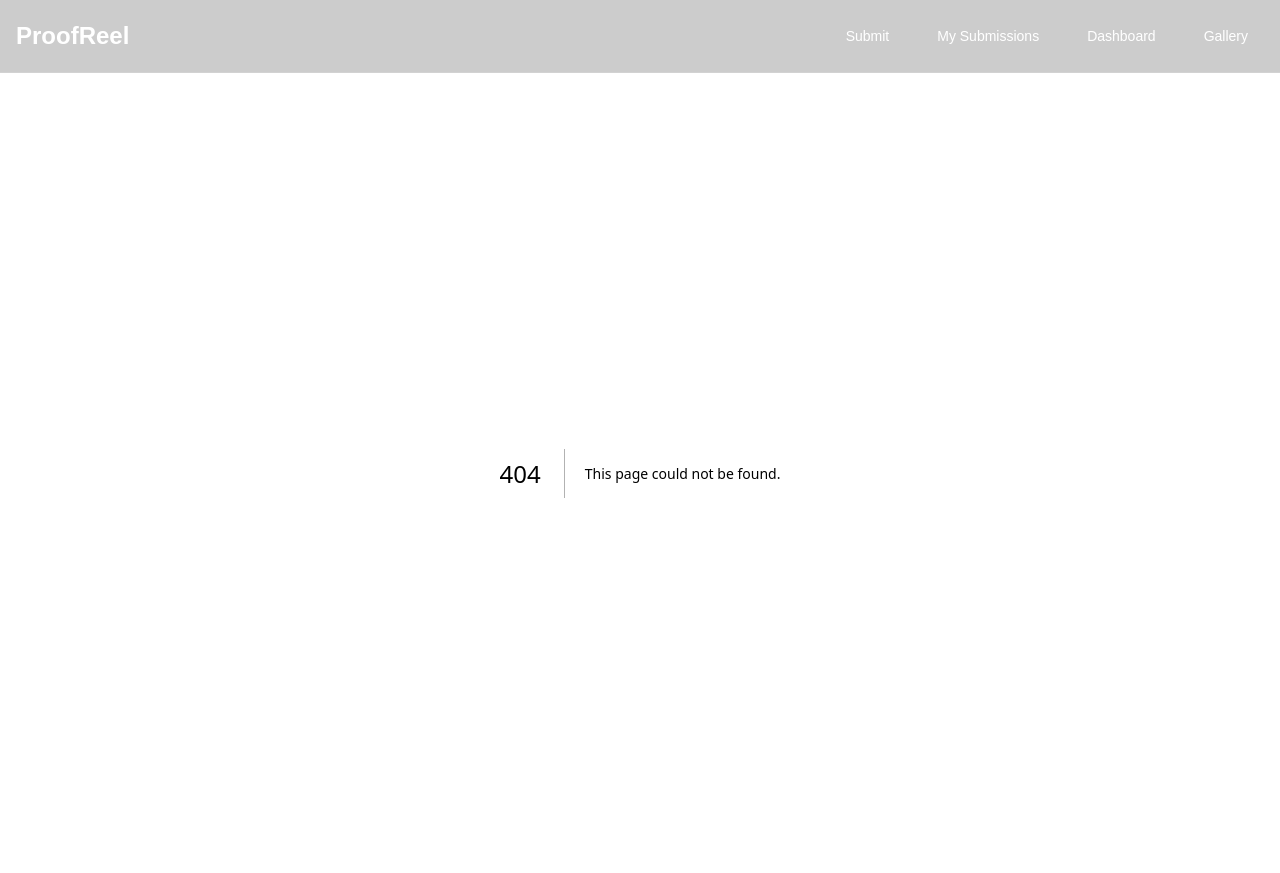
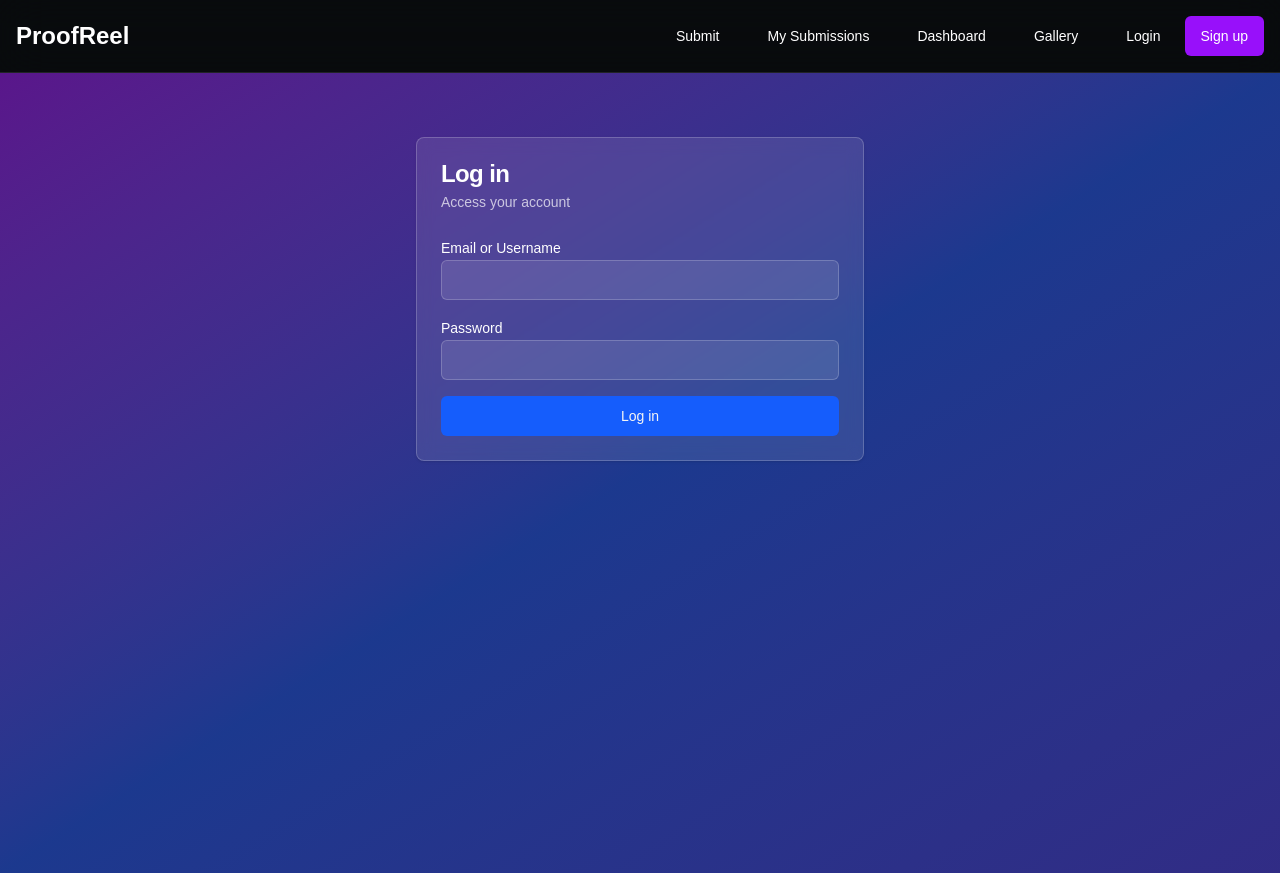
Before and after one commit to okxalt/Ez, a Next.js app in the folder web/: page /login in a window 1280 px wide. Before the commit this address had no page. Built offline with nearby package versions, Linux system fonts and the light colour scheme; no server answers.

Commit message:
Add login, signup, and auth menu
Co-authored-by: ojas110311 <ojas110311@gmail.com>

```diff
--- a/web/package.json
+++ b/web/package.json
@@ -38,7 +38,8 @@
     "react-player": "^3.3.3",
     "sonner": "^2.0.7",
     "swr": "^2.3.6",
-    "tailwind-merge": "^3.3.1"
+    "tailwind-merge": "^3.3.1",
+    "bcryptjs": "^2.4.3"
   },
   "devDependencies": {
     "@eslint/eslintrc": "^3",
@@ -50,7 +51,8 @@
     "eslint-config-next": "15.5.4",
     "prisma": "^6.17.1",
     "tailwindcss": "^4",
-    "typescript": "^5"
+    "typescript": "^5",
+    "@types/bcryptjs": "^2.4.6"
   },
   "engines": {
     "node": ">=18"
--- a/web/src/app/dashboard/page.tsx
+++ b/web/src/app/dashboard/page.tsx
@@ -1,3 +1,4 @@
+"use client";
 import Link from 'next/link';
 import { Button } from '@/components/ui/button';
 import { Card, CardContent, CardDescription, CardHeader, CardTitle } from '@/components/ui/card';
--- a/web/src/app/layout.tsx
+++ b/web/src/app/layout.tsx
@@ -3,6 +3,7 @@ import { Geist, Geist_Mono } from "next/font/google";
 import "./globals.css";
 import Link from "next/link";
 import { Button } from "@/components/ui/button";
+import AuthMenu from "@/components/AuthMenu";
 
 const geistSans = Geist({
   variable: "--font-geist-sans",
@@ -54,6 +55,7 @@ export default function RootLayout({
                     Gallery
                   </Button>
                 </Link>
+                <AuthMenu />
               </nav>
             </div>
           </header>
--- /dev/null
+++ b/web/src/app/login/page.tsx
@@ -0,0 +1,64 @@
+'use client';
+
+import { useState } from 'react';
+import { Card, CardContent, CardHeader, CardTitle, CardDescription } from '@/components/ui/card';
+import { Input } from '@/components/ui/input';
+import { Label } from '@/components/ui/label';
+import { Button } from '@/components/ui/button';
+import { toast } from 'sonner';
+import { useRouter } from 'next/navigation';
+
+export default function LoginPage() {
+  const router = useRouter();
+  const [emailOrUsername, setEmailOrUsername] = useState('');
+  const [password, setPassword] = useState('');
+  const [loading, setLoading] = useState(false);
+
+  const onSubmit = async (e: React.FormEvent) => {
+    e.preventDefault();
+    setLoading(true);
+    try {
+      const res = await fetch('/api/auth/login', {
+        method: 'POST',
+        headers: { 'Content-Type': 'application/json' },
+        body: JSON.stringify({ emailOrUsername, password }),
+      });
+      const data = await res.json();
+      if (!res.ok) throw new Error(data.error || 'Login failed');
+      toast.success('Welcome back');
+      router.push('/submit');
+    } catch (err) {
+      toast.error(err instanceof Error ? err.message : 'Login failed');
+    } finally {
+      setLoading(false);
+    }
+  };
+
+  return (
+    <div className="min-h-screen bg-gradient-to-br from-purple-900 via-blue-900 to-indigo-900">
+      <div className="container mx-auto px-4 py-16">
+        <div className="max-w-md mx-auto">
+          <Card className="bg-white/10 backdrop-blur border-white/20">
+            <CardHeader>
+              <CardTitle className="text-white">Log in</CardTitle>
+              <CardDescription className="text-white/70">Access your account</CardDescription>
+            </CardHeader>
+            <CardContent>
+              <form onSubmit={onSubmit} className="space-y-4">
+                <div className="space-y-2">
+                  <Label htmlFor="emailOrUsername" className="text-white">Email or Username</Label>
+                  <Input id="emailOrUsername" value={emailOrUsername} onChange={e=>setEmailOrUsername(e.target.value)} required className="bg-white/10 border-white/20 text-white placeholder:text-white/50" />
+                </div>
+                <div className="space-y-2">
+                  <Label htmlFor="password" className="text-white">Password</Label>
+                  <Input id="password" type="password" value={password} onChange={e=>setPassword(e.target.value)} required className="bg-white/10 border-white/20 text-white placeholder:text-white/50" />
+                </div>
+                <Button disabled={loading} className="w-full bg-blue-600 hover:bg-blue-700">{loading ? 'Logging in...' : 'Log in'}</Button>
+              </form>
+            </CardContent>
+          </Card>
+        </div>
+      </div>
+    </div>
+  );
+}
--- /dev/null
+++ b/web/src/components/AuthMenu.tsx
@@ -0,0 +1,47 @@
+'use client';
+
+import { useEffect, useState } from 'react';
+import Link from 'next/link';
+import { Button } from '@/components/ui/button';
+
+export default function AuthMenu() {
+  const [user, setUser] = useState<{ id: string; email: string; username: string } | null>(null);
+  const [loading, setLoading] = useState(true);
+
+  useEffect(() => {
+    const load = async () => {
+      try {
+        const res = await fetch('/api/auth/me');
+        const data = await res.json();
+        setUser(data.user);
+      } finally {
+        setLoading(false);
+      }
+    };
+    load();
+  }, []);
+
+  const logout = async () => {
+    await fetch('/api/auth/logout', { method: 'POST' });
+    setUser(null);
+    if (typeof window !== 'undefined') window.location.reload();
+  };
+
+  if (loading) return null;
+
+  return user ? (
+    <div className="flex items-center gap-2">
+      <span className="text-white/70 hidden sm:inline">Hi, {user.username}</span>
+      <Button variant="outline" className="border-white/20 text-white hover:bg-white/10" onClick={logout}>Logout</Button>
+    </div>
+  ) : (
+    <div className="flex items-center gap-2">
+      <Link href="/login">
+        <Button variant="ghost" className="text-white hover:bg-white/10">Login</Button>
+      </Link>
+      <Link href="/signup">
+        <Button className="bg-purple-600 hover:bg-purple-700 text-white">Sign up</Button>
+      </Link>
+    </div>
+  );
+}
```
Also changed, not shown: 2 other files (tests, documents, lock files or other folders).
